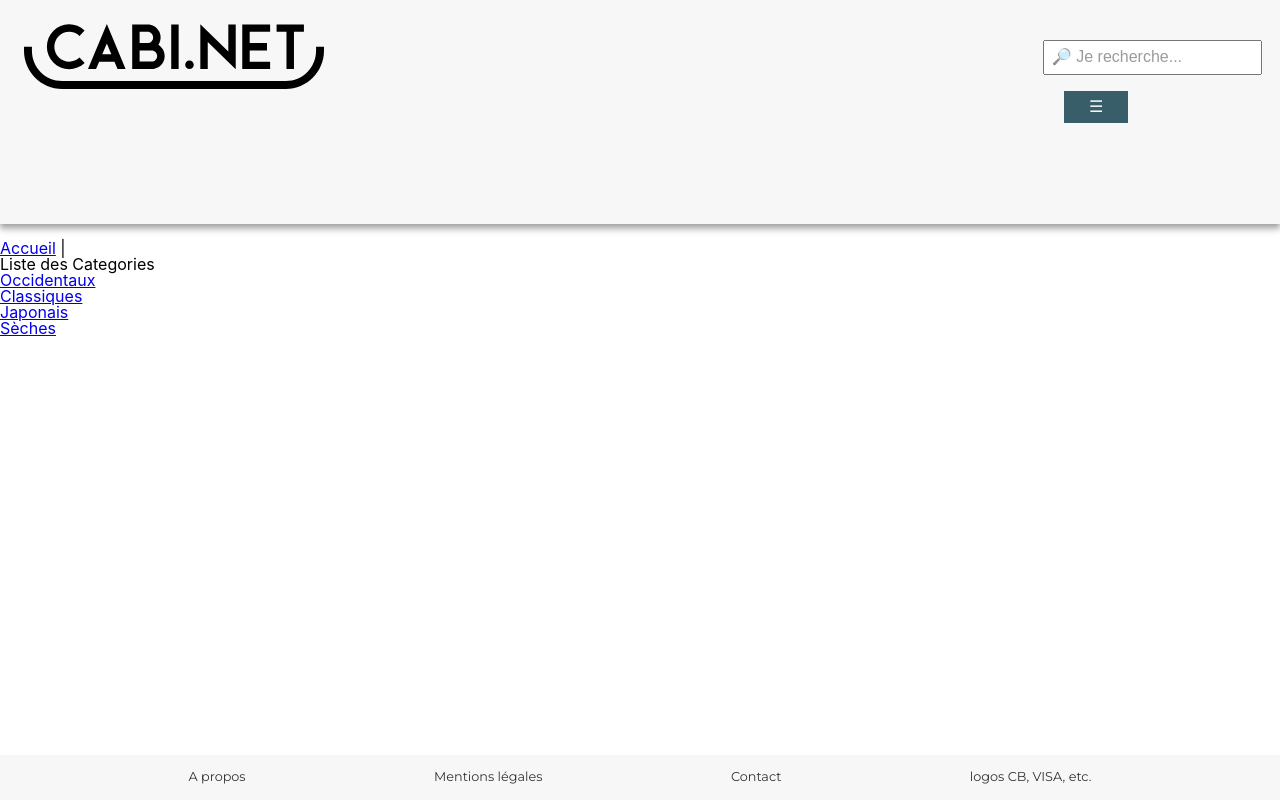
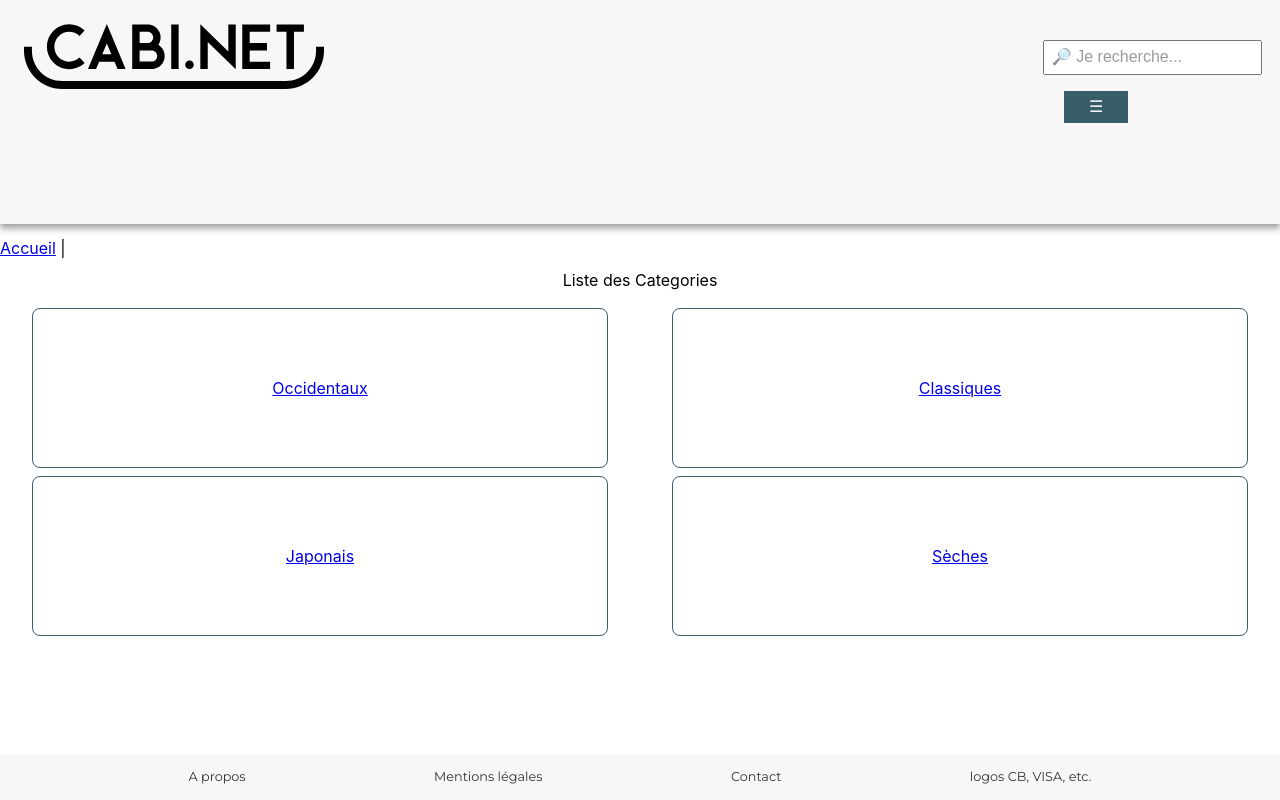
Before and after one commit to lgiacalo/hackathon_foresight, a React (Create React App) app: page /categories in a window 1280 px wide. Built offline with nearby package versions, Linux system fonts and the light colour scheme.

Commit message:
styling categories, part 1

```diff
--- a/src/components/CategorieCard.jsx
+++ b/src/components/CategorieCard.jsx
@@ -4,9 +4,9 @@ import { Link } from "react-router-dom";
 const CategorieCard = ({ name, description, image, slug_category }) => {
   return (
     <article>
-      <h2>
+      <h3>
         <Link to={`/${slug_category}`}>{name}</Link>
-      </h2>
+      </h3>
       <p>{description}</p>
       <p>{image}</p>
     </article>
--- /dev/null
+++ b/src/css/categories.css
@@ -0,0 +1,35 @@
+.categoryContainer {
+  box-sizing: border-box;
+  display: flex;
+  flex-flow: column nowrap;
+}
+.categoryContainer nav {
+  width: 100%;
+  text-align: left;
+  margin-bottom: 1rem;
+}
+.categoryContainer h2 {
+  width: 100%;
+  text-align: center;
+  margin-bottom: 1rem;
+  font-size: 1rem;
+}
+.multipleCategoriesContainer {
+  box-sizing: border-box;
+  display: flex;
+  flex-flow: row wrap;
+  justify-content: space-around;
+  align-items: flex-start;
+}
+.multipleCategoriesContainer article {
+  box-sizing: border-box;
+  width: 45%;
+  height: 10rem;
+  border: 0.1rem solid hsla(192, 57%, 20%, 0.849);
+  border-radius: 0.5rem;
+  margin: 0.25rem 0;
+  display: flex;
+  flex-flow: column nowrap;
+  justify-content: center;
+  align-items: center;
+}
--- a/src/pages/Categories.jsx
+++ b/src/pages/Categories.jsx
@@ -3,10 +3,11 @@ import { Link } from "react-router-dom";
 import { Helmet } from "react-helmet";
 import CategorieCard from "../components/CategorieCard";
 import data from "../assets/toilets.json";
+import "../css/categories.css";
 
 const Categories = () => {
   return (
-    <div className="pageContainer">
+    <div className="pageContainer categoryContainer">
       <Helmet>
         <title>Cabinett - Categories</title>
         {/* <link rel="canonical" href="" /> */}
@@ -20,9 +21,11 @@ const Categories = () => {
       </nav>
 
       <h2>Liste des Categories</h2>
+      <section className="multipleCategoriesContainer">
       {data.categories.map((c) => (
         <CategorieCard key={c.slug_category} {...c} />
       ))}
+      </section>
     </div>
   );
 };
```
Also changed, not shown: 1 other file (tests, documents, lock files or other folders).
